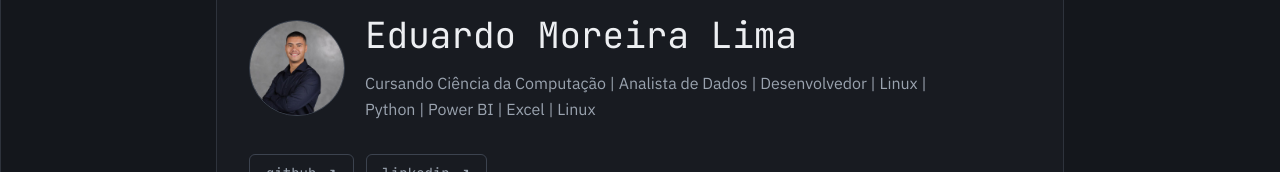
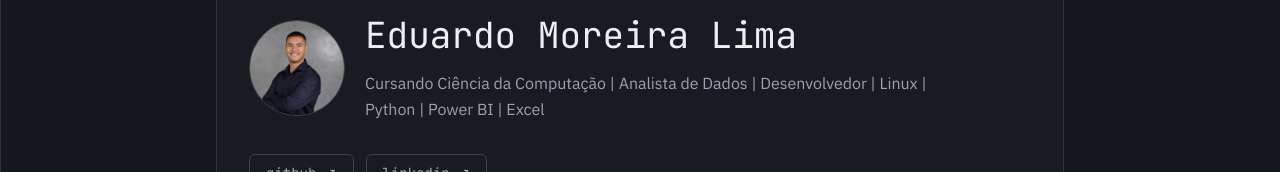
Before and after one commit to EduardoML14/Portfolio, a React (Vite) app: page / in a window 1280 px wide. Shown: the part 246-418 px from the top of the page. Built offline with nearby package versions, Linux system fonts and the light colour scheme.

Commit message:
erro hero com linux duplicado

```diff
--- a/src/components/Hero.jsx
+++ b/src/components/Hero.jsx
@@ -47,7 +47,7 @@ export default function Hero() {
                 Eduardo Moreira Lima
               </h1>
               <p className="mt-3 max-w-xl text-base leading-relaxed text-text-dim">
-                Cursando Ciência da Computação | Analista de Dados | Desenvolvedor | Linux | Python | Power BI | Excel | Linux
+                Cursando Ciência da Computação | Analista de Dados | Desenvolvedor | Linux | Python | Power BI | Excel
               </p>
             </div>
           </div>
```
